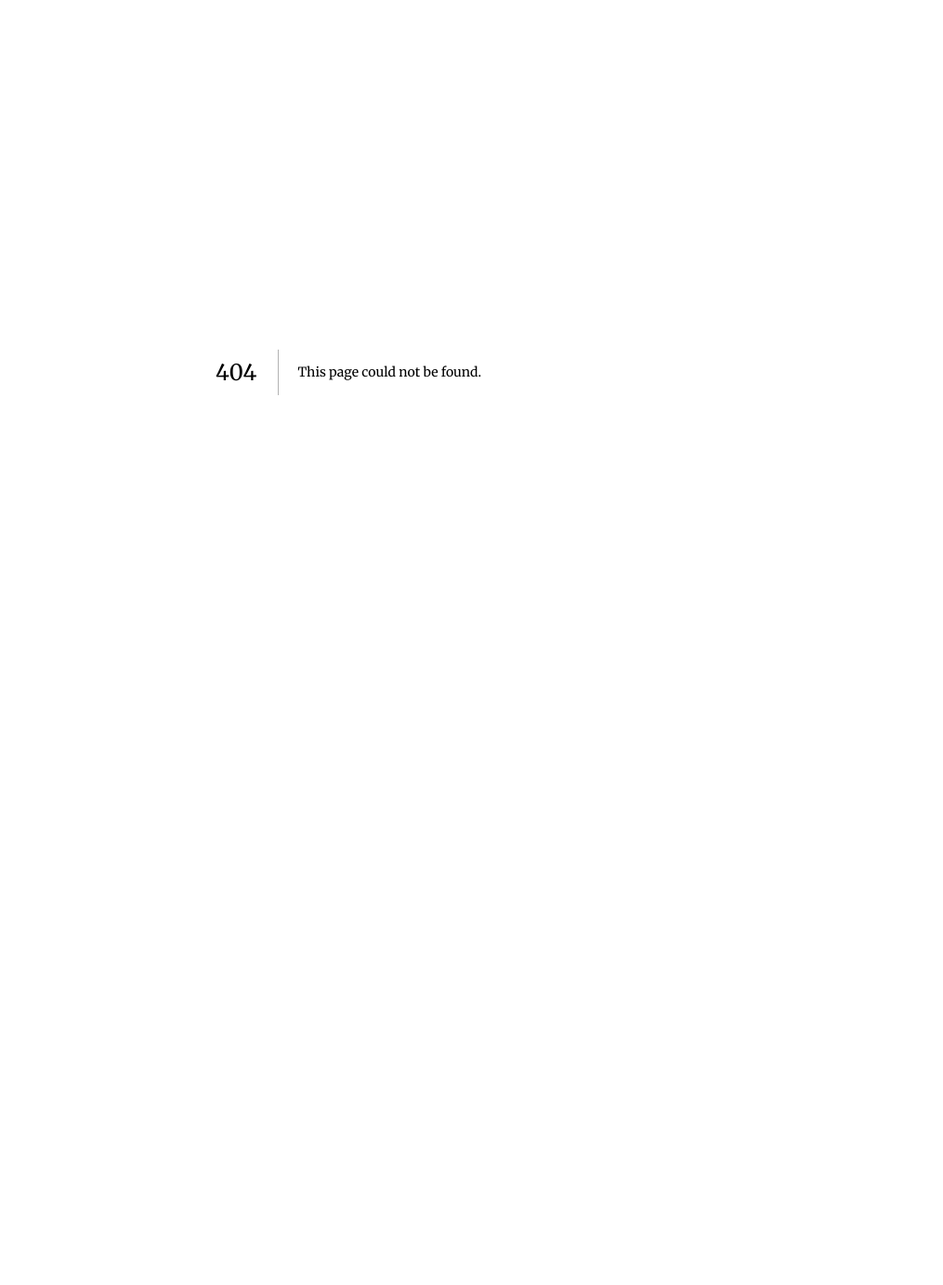
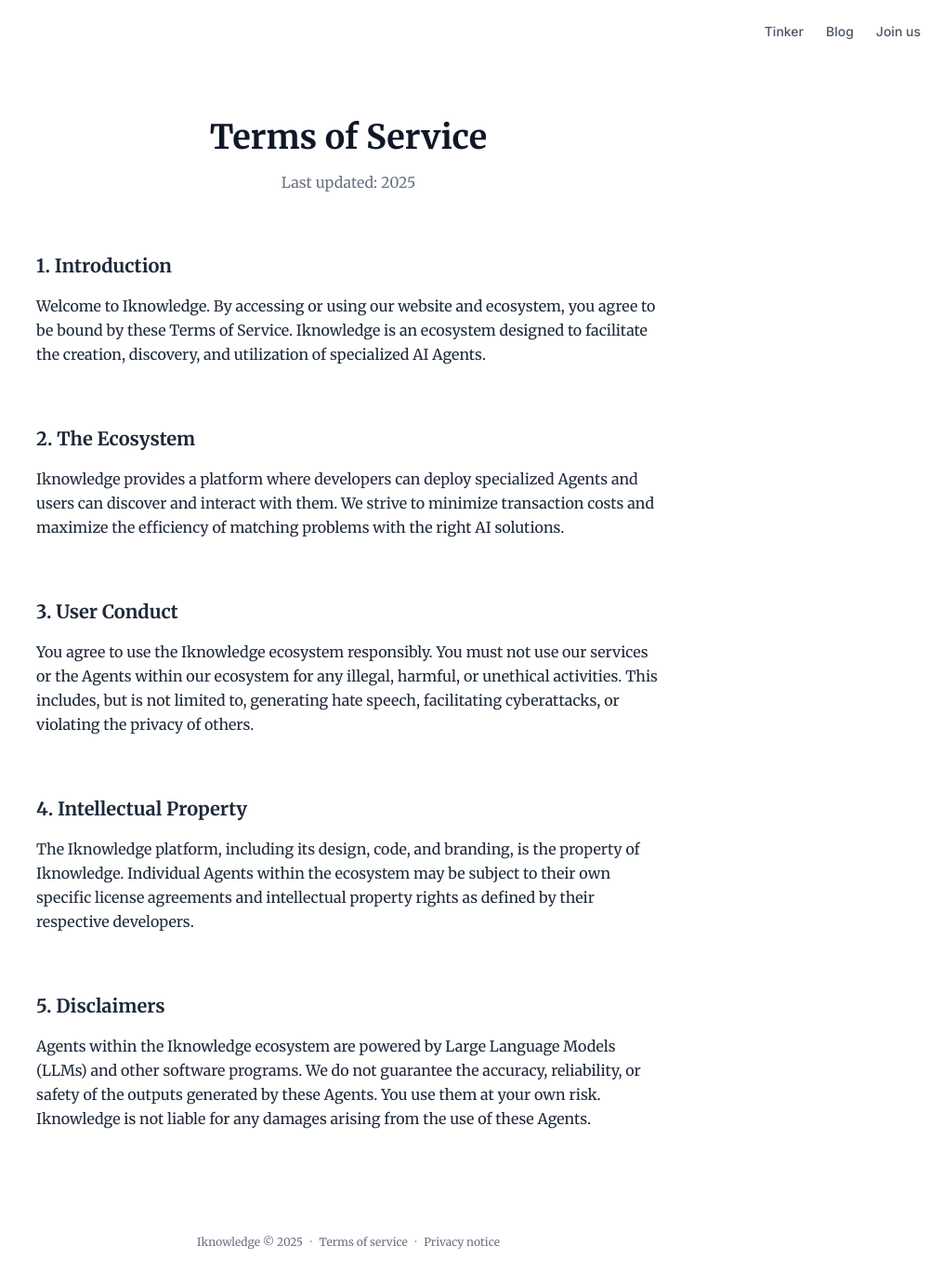
Before and after one commit to ym714/Iknowledge, a Next.js app: page /terms in a window 1280 px wide. Before the commit this address had no page. Shown: the top 1382 px of the page at 93% size, without its empty margins (265-1280 px from the left). Before the commit the page ends 800 px from the top, so only its background shows below. Built offline with nearby package versions, Linux system fonts and the light colour scheme.

Commit message:
feat: add terms of service and privacy notice pages

```diff
--- /dev/null
+++ b/src/app/privacy/page.tsx
@@ -0,0 +1,50 @@
+import Header from "@/components/Header";
+import Footer from "@/components/Footer";
+import ContentSection from "@/components/ContentSection";
+
+export default function Privacy() {
+    return (
+        <div className="min-h-screen flex flex-col font-serif">
+            <Header />
+
+            <main className="flex-grow px-6 pt-32">
+                <section className="text-center mb-16 animate-fade-in">
+                    <h1 className="text-3xl md:text-4xl font-sans font-bold text-gray-900 mb-4">Privacy Notice</h1>
+                    <p className="text-gray-500">Last updated: 2025</p>
+                </section>
+
+                <ContentSection title="1. Introduction" delay="0.2s">
+                    <p>
+                        At Iknowledge, we respect your privacy. This Privacy Notice explains how we collect, use, and protect your information when you interact with our ecosystem and the Agents within it.
+                    </p>
+                </ContentSection>
+
+                <ContentSection title="2. Information We Collect" delay="0.4s">
+                    <p>
+                        We collect information that you provide directly to us, such as when you create an account or interact with an Agent. This may include your input prompts, usage data, and feedback. We also collect technical information about your device and connection to optimize our services.
+                    </p>
+                </ContentSection>
+
+                <ContentSection title="3. How We Use Your Information" delay="0.6s">
+                    <p>
+                        We use the collected information to operate, maintain, and improve the Iknowledge ecosystem. Specifically, we use interaction data to better match users with the most suitable Agents and to help developers refine their Agents' performance.
+                    </p>
+                </ContentSection>
+
+                <ContentSection title="4. Data Sharing" delay="0.8s">
+                    <p>
+                        We do not sell your personal information. We may share data with Agents within the ecosystem solely for the purpose of fulfilling your requests. Aggregated and anonymized data may be used for research and analysis to improve the overall ecosystem.
+                    </p>
+                </ContentSection>
+
+                <ContentSection title="5. Security" delay="1.0s">
+                    <p>
+                        We implement reasonable security measures to protect your information from unauthorized access, alteration, or destruction. However, please be aware that no method of transmission over the internet is completely secure.
+                    </p>
+                </ContentSection>
+            </main>
+
+            <Footer />
+        </div>
+    );
+}
--- /dev/null
+++ b/src/app/terms/page.tsx
@@ -0,0 +1,50 @@
+import Header from "@/components/Header";
+import Footer from "@/components/Footer";
+import ContentSection from "@/components/ContentSection";
+
+export default function Terms() {
+    return (
+        <div className="min-h-screen flex flex-col font-serif">
+            <Header />
+
+            <main className="flex-grow px-6 pt-32">
+                <section className="text-center mb-16 animate-fade-in">
+                    <h1 className="text-3xl md:text-4xl font-sans font-bold text-gray-900 mb-4">Terms of Service</h1>
+                    <p className="text-gray-500">Last updated: 2025</p>
+                </section>
+
+                <ContentSection title="1. Introduction" delay="0.2s">
+                    <p>
+                        Welcome to Iknowledge. By accessing or using our website and ecosystem, you agree to be bound by these Terms of Service. Iknowledge is an ecosystem designed to facilitate the creation, discovery, and utilization of specialized AI Agents.
+                    </p>
+                </ContentSection>
+
+                <ContentSection title="2. The Ecosystem" delay="0.4s">
+                    <p>
+                        Iknowledge provides a platform where developers can deploy specialized Agents and users can discover and interact with them. We strive to minimize transaction costs and maximize the efficiency of matching problems with the right AI solutions.
+                    </p>
+                </ContentSection>
+
+                <ContentSection title="3. User Conduct" delay="0.6s">
+                    <p>
+                        You agree to use the Iknowledge ecosystem responsibly. You must not use our services or the Agents within our ecosystem for any illegal, harmful, or unethical activities. This includes, but is not limited to, generating hate speech, facilitating cyberattacks, or violating the privacy of others.
+                    </p>
+                </ContentSection>
+
+                <ContentSection title="4. Intellectual Property" delay="0.8s">
+                    <p>
+                        The Iknowledge platform, including its design, code, and branding, is the property of Iknowledge. Individual Agents within the ecosystem may be subject to their own specific license agreements and intellectual property rights as defined by their respective developers.
+                    </p>
+                </ContentSection>
+
+                <ContentSection title="5. Disclaimers" delay="1.0s">
+                    <p>
+                        Agents within the Iknowledge ecosystem are powered by Large Language Models (LLMs) and other software programs. We do not guarantee the accuracy, reliability, or safety of the outputs generated by these Agents. You use them at your own risk. Iknowledge is not liable for any damages arising from the use of these Agents.
+                    </p>
+                </ContentSection>
+            </main>
+
+            <Footer />
+        </div>
+    );
+}
--- a/src/components/Footer.tsx
+++ b/src/components/Footer.tsx
@@ -1,12 +1,14 @@
+import Link from "next/link";
+
 export default function Footer() {
     return (
         <footer className="py-12 text-center text-xs text-gray-500">
             <div className="flex justify-center gap-2">
                 <span>Iknowledge © 2025</span>
                 <span>·</span>
-                <a href="#" className="hover:text-gray-700">Terms of service</a>
+                <Link href="/terms" className="hover:text-gray-700">Terms of service</Link>
                 <span>·</span>
-                <a href="#" className="hover:text-gray-700">Privacy notice</a>
+                <Link href="/privacy" className="hover:text-gray-700">Privacy notice</Link>
             </div>
         </footer>
     );
```
